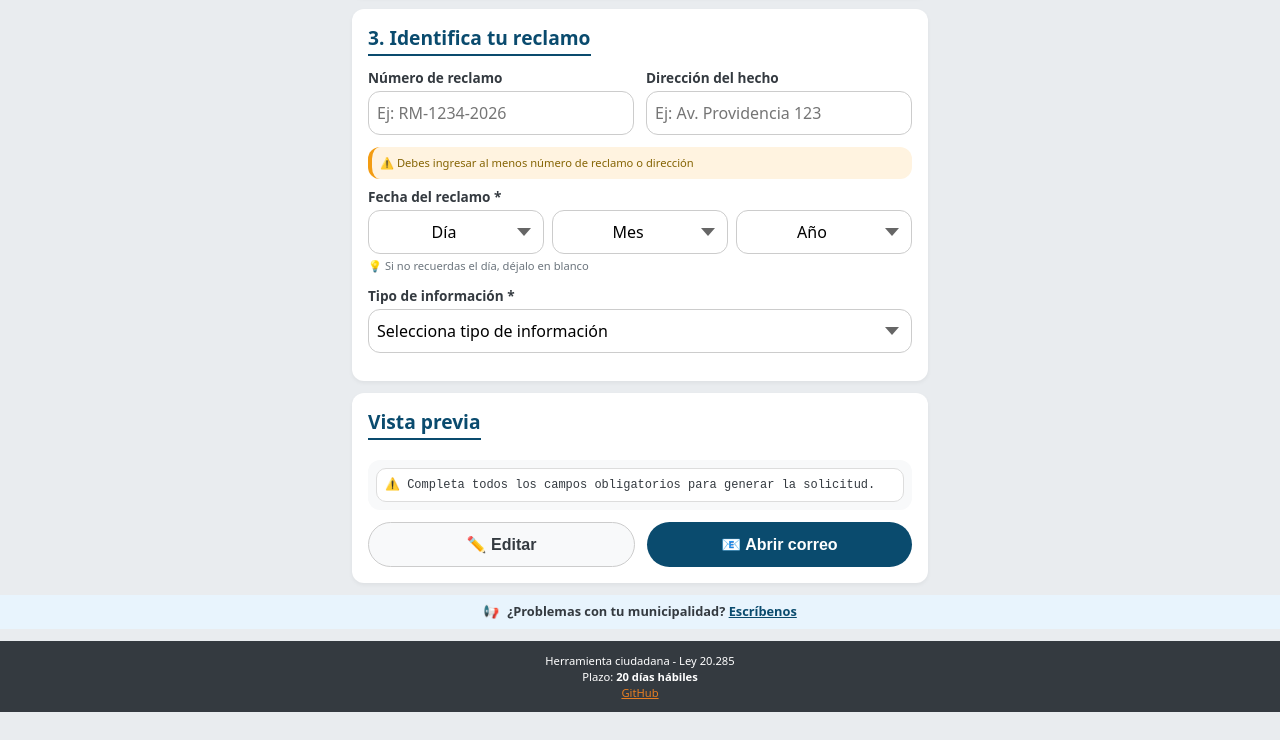
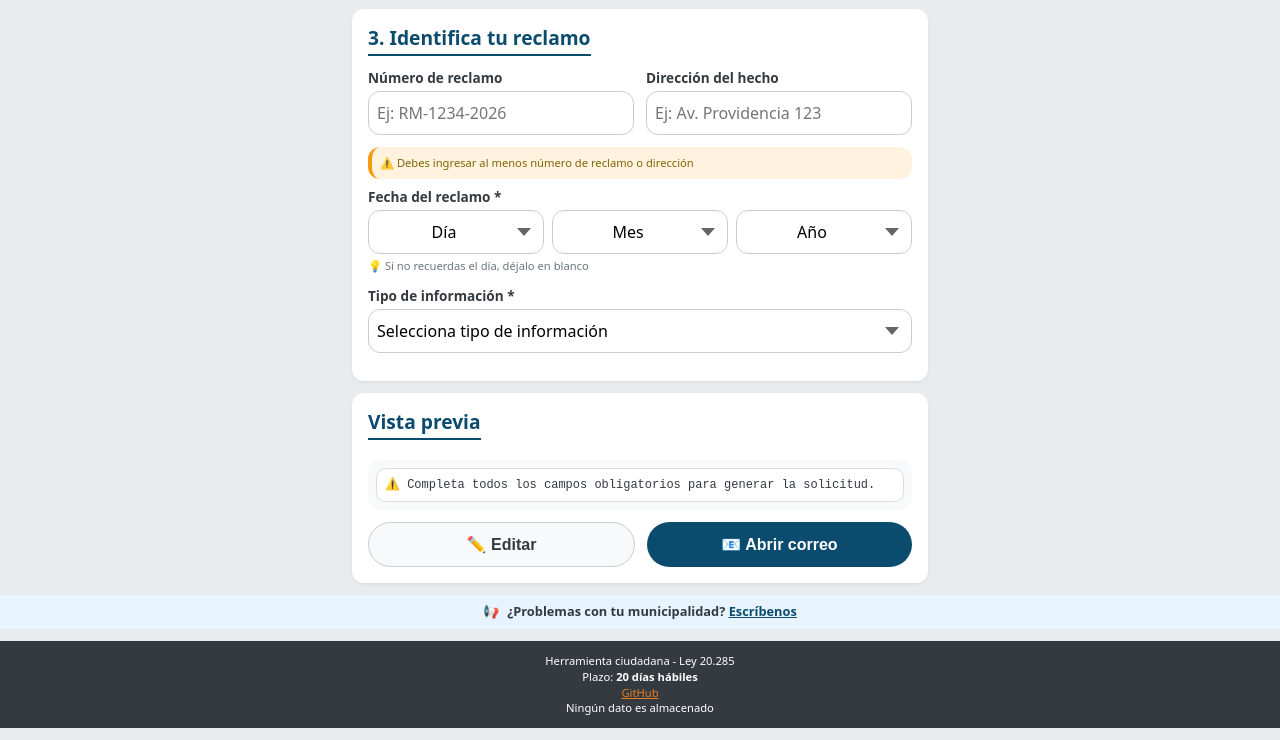
Before and after one commit to adriangoodrich/solicitatransparencia, a plain HTML site: page index.html in a window 1280 px wide. Shown: the part 516-1256 px from the top of the page. Drawn offline with Linux system fonts and the light colour scheme.

Commit message:
Add message about data not being stored

```diff
--- a/index.html
+++ b/index.html
@@ -153,6 +153,7 @@
             <p>Herramienta ciudadana - Ley 20.285</p>
             <p>Plazo: <strong>20 días hábiles</strong></p>
             <p><a href="https://github.com/adriangoodrich/solicitatransparencia">GitHub</a></p>
+            <p>Ningún dato es almacenado</p>
         </div>
     </footer>
 
```
